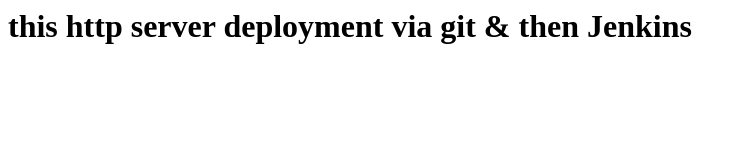
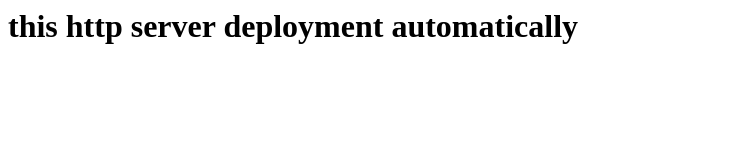
Before and after one commit to kodapepriyanka8/section1, a plain HTML site: page section2/index.html in a window 1280 px wide. Shown: the whole page, without its empty margins (0-744 px from the left). Drawn offline with Linux system fonts and the light colour scheme.

Commit message:
automated to deploy via jenkins to app-server

```diff
--- a/section2/index.html
+++ b/section2/index.html
@@ -1,4 +1,4 @@
 <html>
 <h1>
-this http server deployment via git & then Jenkins
+this http server deployment automatically
 </html>
```
